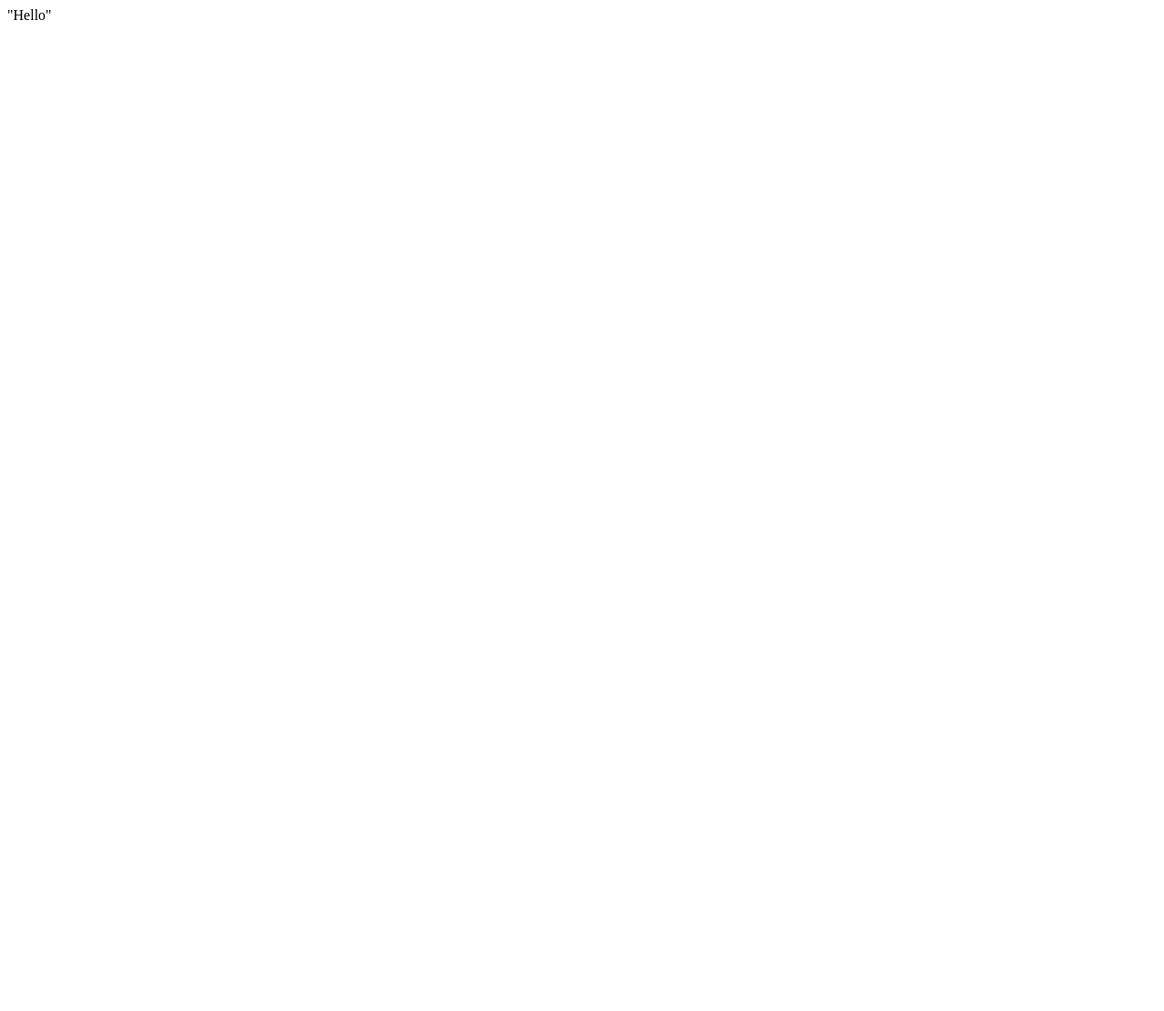
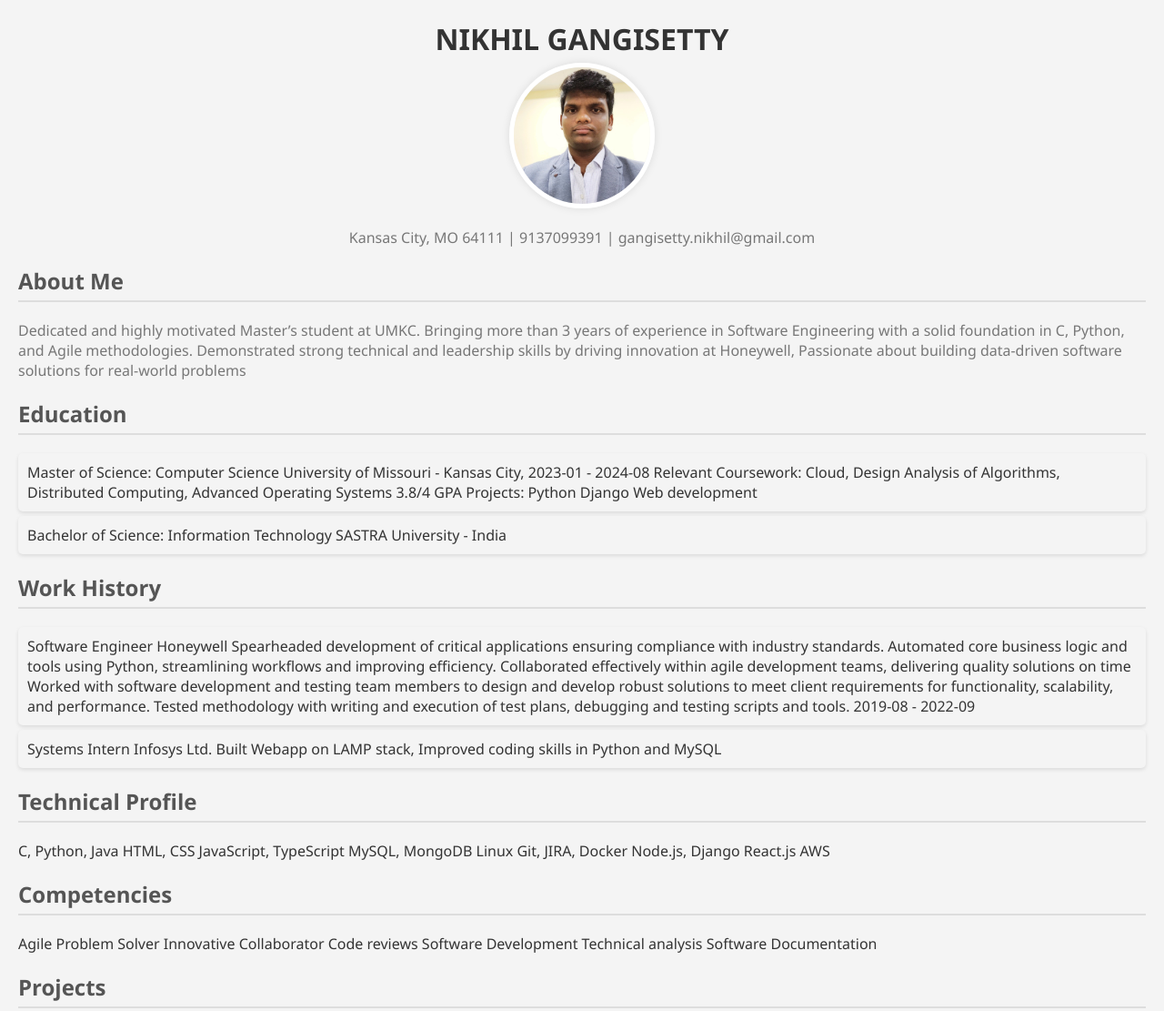
Before and after one commit to gsvn32/gsvn32.github.io, a plain HTML site: page index.html in a window 1280 px wide. Shown: the top 1111 px of the page at 91% size. Before the commit the page ends 800 px from the top, so only its background shows below. Drawn offline with Linux system fonts and the light colour scheme.

Commit message:
version 1.0

```diff
--- a/index.html
+++ b/index.html
@@ -1 +1,187 @@
-"Hello"
+<!DOCTYPE html>
+<html lang="en">
+<head>
+    <meta charset="UTF-8">
+    <meta name="viewport" content="width=device-width, initial-scale=1.0">
+    <title>gvn Profile</title>
+    <style>
+        body {
+            font-family: 'Segoe UI', Tahoma, Geneva, Verdana, sans-serif;
+            margin: 20px;
+            background-color: #f4f4f4;
+            color: #333;
+        }
+
+        header {
+            text-align: center;
+            margin-bottom: 20px;
+        }
+
+        h1 {
+            color: #333;
+            margin-bottom: 5px;
+        }
+
+        .profile-picture {
+            border-radius: 50%;
+            width: 150px;
+            height: 150px;
+            object-fit: cover;
+            border: 5px solid #fff;
+            box-shadow: 0 0 10px rgba(0, 0, 0, 0.1);
+        }
+
+        section {
+            margin-top: 20px;
+        }
+
+        h2 {
+            color: #555;
+            border-bottom: 2px solid #ddd;
+            padding-bottom: 5px;
+        }
+
+        p {
+            color: #777;
+        }
+		ul {
+            list-style-type: none;
+            padding: 0;
+        }
+
+        li {
+            background-color: #f4f4f4;
+            margin: 5px 0;
+            padding: 10px;
+            border-radius: 5px;
+            box-shadow: 0 2px 4px rgba(0, 0, 0, 0.1);
+        }
+    </style>
+</head>
+<body>
+
+    <header>
+        <h1>NIKHIL GANGISETTY</h1>
+        <img class="profile-picture" src=".\static\profile-pic.jpeg" alt="Profile Picture">
+		<p>Kansas City, MO 64111 | 9137099391 | gangisetty.nikhil@gmail.com</p>
+    </header>
+
+    <section>
+        <h2>About Me</h2>
+        <p>
+           Dedicated and highly motivated Master’s student at UMKC. Bringing more than 3 years of experience in Software Engineering with a solid foundation in C, Python, and Agile methodologies. Demonstrated strong technical and leadership skills by driving innovation at Honeywell, Passionate about building data-driven software solutions for real-world problems
+        </p>
+    </section>
+
+    <section>
+        <h2>Education</h2>
+        <ul>
+         <li>   Master of Science: Computer Science
+University of Missouri - Kansas City,
+2023-01 -
+2024-08
+Relevant Coursework: Cloud, Design Analysis
+of Algorithms, Distributed Computing,
+Advanced Operating Systems
+3.8/4 GPA
+Projects: Python Django Web development
+</li><li>Bachelor of Science: Information
+Technology
+SASTRA University - India
+       </li> </ul>
+    </section>
+
+    <section>
+        <h2>Work History</h2>
+        <ul>
+            <li>Software Engineer
+Honeywell
+Spearheaded development of critical
+applications ensuring compliance with industry
+standards.
+Automated core business logic and tools using
+Python, streamlining workflows and improving
+efficiency.
+Collaborated effectively within agile
+development teams, delivering quality
+solutions on time
+Worked with software development and
+testing team members to design and develop
+robust solutions to meet client requirements for
+functionality, scalability, and performance.
+Tested methodology with writing and
+execution of test plans, debugging and testing
+scripts and tools.
+2019-08 -
+2022-09
+</li>
+<li>
+Systems Intern
+Infosys Ltd.
+Built Webapp on LAMP stack, Improved
+coding skills in Python and MySQL
+       </li> </ul>
+    </section>
+	<section>
+<h2>Technical Profile</h2>
+C, Python, Java
+HTML, CSS
+JavaScript, TypeScript
+MySQL, MongoDB
+Linux
+Git, JIRA, Docker
+Node.js, Django
+React.js
+AWS
+</section>
+<section>
+<h2>Competencies</h2>
+Agile
+Problem Solver
+Innovative
+Collaborator
+Code reviews
+Software Development
+Technical analysis
+Software Documentation
+</section>
+<section>
+<h2>Projects</h2>
+<ul>
+<li><strong>CaptionIt - Cloud based AI Image Captioning web Application</strong>
+
+<p>Generate Descriptive and meaningful descriptions for Images
+Developed using pre trained ML model and python Django for web development on Azure
+<br>Keywords: Pytorch, django, Azure</P>
+
+</li>
+<li><strong>News Letter Service using P2P distributed model</strong>
+
+<p>Developed a P2P news letter model in python, Publishers can publish news letter and Subscribers can subscribe/unsubscribe to a topic(s)
+System will send an Email to all the subscribers whenever a new article published in a topic
+<br>Keywords: python, message queue, tcp listener, ring election algorithm</p>
+</li>
+<li><strong>IoT-Based Intelligent Fitness System</strong>
+
+<p>Developed an IoT-based system employing distance measuring sensors and CNN-based action recognition models using TensorFlow and Pandas.
+Implemented user-centered cosine recommendation algorithms for fitness plan recommendations.
+Utilized Android for app development and data-driven decision making.
+<br>Keywords: IoT, CNN, Android, Python, Tenserflow, pandas, user recommendation</p>
+</li>
+<li><strong>Pilot Profiling using Machine Learning</strong>
+
+<p>Utilized machine learning classification models to profile pilots based on flight data.
+Analyzed hours flown, landings, and takeoffs in different terrains to enhance workforce management.
+<br>Keywords: Python, ML, classification</p>
+</li>
+<li><strong>CAS Tool for INAV</strong>
+
+<p>Developed a C# and OpenGL-based desktop application used by the internal INAV team at Honeywell for efficient testing.
+Demonstrated capabilities to achieve Six Sigma Green Belt DFSS.
+<br>Keywords: C#, openGL, Oops</p></li>
+</ul>
+</section>
+
+
+</body>
+</html>
```
Also changed, not shown: static/profile-pic.jpeg (added).
